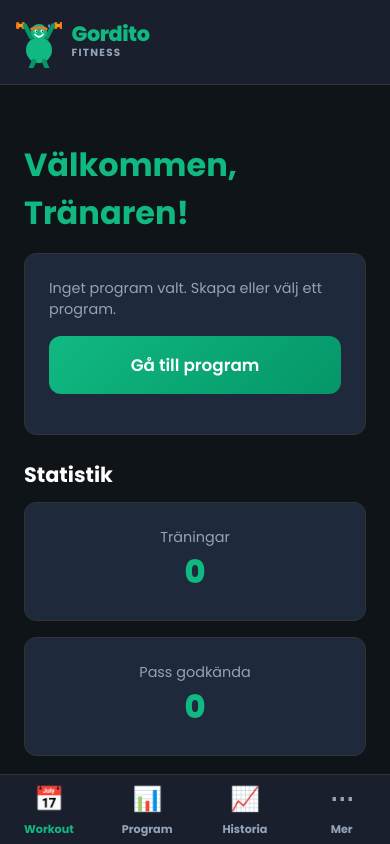
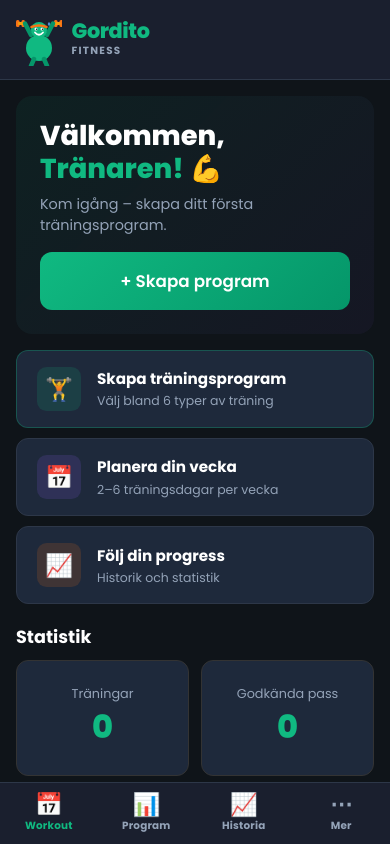
Before and after one commit to RadioBaron/Gordito-Fitness, a plain HTML site: page index.html in a window 390 px wide. Drawn offline with Linux system fonts and the light colour scheme; no server answers.

Commit message:
Mobile layout redesign: hero section, icon cards, responsive nav

```diff
--- a/index.html
+++ b/index.html
@@ -17,18 +17,18 @@
       --text-muted: #94a3b8;
     }
 
-    #app { display: flex; flex-direction: column; height: 100vh; }
-    #header { background: #1a1f2e; padding: 1rem; border-bottom: 1px solid #333; display: flex; justify-content: space-between; align-items: center; }
-    #header h1 { font-size: 1.5rem; color: var(--primary); }
-    #content { flex: 1; overflow-y: auto; padding: 1.5rem; max-width: 1200px; margin: 0 auto; width: 100%; }
-    #bottomNav { position: fixed; bottom: 0; left: 0; right: 0; background: #1a1f2e; border-top: 1px solid #333; display: flex; justify-content: space-around; height: 70px; padding-bottom: env(safe-area-inset-bottom, 0px); z-index: 100; }
-    .nav-item { flex: 1; display: flex; flex-direction: column; align-items: center; justify-content: center; cursor: pointer; color: var(--text-muted); border: none; background: none; font-size: 0.7rem; font-weight: 700; }
+    #app { display: flex; flex-direction: column; height: 100vh; height: 100dvh; }
+    #header { background: #1a1f2e; padding: 0.85rem 1rem; border-bottom: 1px solid #2d3748; display: flex; justify-content: space-between; align-items: center; flex-shrink: 0; }
+    #header h1 { font-size: 1.3rem; color: var(--primary); }
+    #content { flex: 1; overflow-y: auto; overflow-x: hidden; padding: 1rem; max-width: 600px; margin: 0 auto; width: 100%; -webkit-overflow-scrolling: touch; }
+    #bottomNav { position: fixed; bottom: 0; left: 0; right: 0; background: #1a1f2e; border-top: 1px solid #2d3748; display: flex; justify-content: space-around; z-index: 100; padding-bottom: env(safe-area-inset-bottom, 0px); }
+    .nav-item { flex: 1; display: flex; flex-direction: column; align-items: center; justify-content: center; cursor: pointer; color: var(--text-muted); border: none; background: none; font-size: 0.65rem; font-weight: 700; padding: 0.6rem 0; min-height: 60px; letter-spacing: 0.02em; }
     .nav-item.active { color: var(--primary); }
-    .nav-item span { font-size: 1.5rem; margin-bottom: 0.3rem; }
-
-    h2 { font-size: 2rem; margin: 2rem 0 1rem 0; color: var(--primary); }
-    h3 { font-size: 1.3rem; margin: 1.5rem 0 0.75rem 0; }
-    h4 { color: var(--primary); margin: 0.5rem 0; font-size: 1.1rem; }
+    .nav-item span { font-size: 1.4rem; margin-bottom: 0.2rem; line-height: 1; }
+
+    h2 { font-size: clamp(1.4rem, 6vw, 2rem); margin: 1.5rem 0 0.75rem 0; color: var(--primary); word-break: break-word; }
+    h3 { font-size: 1.1rem; margin: 1.25rem 0 0.6rem 0; }
+    h4 { color: var(--primary); margin: 0.5rem 0; font-size: 1rem; }
 
     .card { background: var(--card-bg); border: 1px solid #333; border-radius: 0.75rem; padding: 1.5rem; margin: 1rem 0; }
     .card:hover { border-color: var(--primary); transition: 0.2s; }
@@ -82,10 +82,20 @@
     #timerCount { font-size: 1.6rem; font-weight: 800; color: var(--primary); margin: 0 0.4rem; transition: color 0.3s; }
     .pr-badge { display: inline-block; background: linear-gradient(135deg, #f59e0b, #d97706); color: #fff; font-size: 0.7rem; font-weight: 800; padding: 0.15rem 0.4rem; border-radius: 0.25rem; margin-left: 0.4rem; vertical-align: middle; }
 
-    #content { padding-bottom: 160px; }
+    #content { padding-bottom: 100px; }
+    .hero-section { background: linear-gradient(135deg, rgba(16,185,129,0.08) 0%, rgba(139,92,246,0.05) 100%); border-radius: 1rem; padding: 1.5rem; margin-bottom: 1rem; }
+    .hero-title { font-size: clamp(1.6rem, 7vw, 2.2rem); font-weight: 800; color: #fff; line-height: 1.2; }
+    .hero-title span { color: var(--primary); display: block; }
+    .hero-desc { color: var(--text-muted); font-size: 0.9rem; margin: 0.5rem 0 1rem; }
+    .icon-card { display: flex; align-items: center; gap: 1rem; background: var(--card-bg); border: 1px solid #2d3748; border-radius: 0.75rem; padding: 1rem 1.25rem; margin: 0.65rem 0; }
+    .icon-card .icon-box { width: 44px; height: 44px; border-radius: 0.6rem; display: flex; align-items: center; justify-content: center; font-size: 1.4rem; flex-shrink: 0; }
+    .icon-card .ic-green { background: rgba(16,185,129,0.15); }
+    .icon-card .ic-purple { background: rgba(139,92,246,0.15); }
+    .icon-card .ic-orange { background: rgba(249,115,22,0.15); }
+    .icon-card .ic-text h4 { margin: 0; font-size: 0.95rem; color: #fff; }
+    .icon-card .ic-text p { margin: 0.15rem 0 0; font-size: 0.78rem; color: var(--text-muted); }
     @media (max-width: 768px) {
       .grid-2, .grid-3 { grid-template-columns: 1fr; }
-      #header h1 { font-size: 1.2rem; }
     }
   </style>
 </head>
@@ -700,10 +710,21 @@
 
       // ===== DASHBOARD =====
       renderDashboard() {
-        let html = '<h2>Välkommen, ' + (this.state.userName || 'Tränaren') + '!</h2>';
-
+        const name = this.state.userName || 'Tränaren';
         let activeProgram = this.state.programs.find(p => p.active);
         if (!activeProgram && this.state.programs.length > 0) activeProgram = this.state.programs[0];
+
+        // Hero section
+        let html = '<div class="hero-section">';
+        html += '<div class="hero-title">Välkommen,<span>' + name + '! 💪</span></div>';
+        if (activeProgram) {
+          html += '<p class="hero-desc">Du har ett aktivt program. Dags att träna!</p>';
+          html += '<button class="btn-primary" style="margin:0;" onclick="app.startWorkout()">▶ Starta träning</button>';
+        } else {
+          html += '<p class="hero-desc">Kom igång – skapa ditt första träningsprogram.</p>';
+          html += '<button class="btn-primary" style="margin:0;" onclick="app.setView(\'programs\')">+ Skapa program</button>';
+        }
+        html += '</div>';
 
         if (activeProgram) {
           const dayIdx = (activeProgram.currentDayInWeek || 0) % activeProgram.schedule.length;
@@ -775,27 +796,34 @@
           }
 
         } else {
-          html += '<div class="card"><p class="text-muted">Inget program valt. Skapa eller välj ett program.</p>';
-          html += '<button class="btn-primary" onclick="app.setView(\'programs\')">Gå till program</button></div>';
-        }
-
-        html += '<h3>Statistik</h3>';
-        html += '<div class="grid-2">';
-        html += '<div class="stat-card"><div class="text-muted">Träningar</div><div class="stat-value">' + this.state.workoutHistory.length + '</div></div>';
+          // No program – show quick-start icon cards
+          html += '<div class="icon-card" onclick="app.setView(\'programs\')" style="cursor:pointer;border-color:rgba(16,185,129,0.3);">';
+          html += '<div class="icon-box ic-green">🏋️</div>';
+          html += '<div class="ic-text"><h4>Skapa träningsprogram</h4><p>Välj bland 6 typer av träning</p></div></div>';
+          html += '<div class="icon-card" onclick="app.setView(\'programs\')" style="cursor:pointer;">';
+          html += '<div class="icon-box ic-purple">📅</div>';
+          html += '<div class="ic-text"><h4>Planera din vecka</h4><p>2–6 träningsdagar per vecka</p></div></div>';
+          html += '<div class="icon-card" onclick="app.setView(\'history\')" style="cursor:pointer;">';
+          html += '<div class="icon-box ic-orange">📈</div>';
+          html += '<div class="ic-text"><h4>Följ din progress</h4><p>Historik och statistik</p></div></div>';
+        }
+
+        // Stats
+        const totalW = this.state.workoutHistory.length;
         const passedAll = this.state.workoutHistory.filter(w => w.passed).length;
-        html += '<div class="stat-card"><div class="text-muted">Pass godkända</div><div class="stat-value">' + passedAll + '</div></div>';
+        html += '<h3 style="margin-top:1.25rem;">Statistik</h3>';
+        html += '<div style="display:grid;grid-template-columns:1fr 1fr;gap:0.75rem;">';
+        html += '<div class="stat-card"><div class="text-muted" style="font-size:0.8rem;">Träningar</div><div class="stat-value">' + totalW + '</div></div>';
+        html += '<div class="stat-card"><div class="text-muted" style="font-size:0.8rem;">Godkända pass</div><div class="stat-value">' + passedAll + '</div></div>';
         html += '</div>';
 
         if (this.state.workoutHistory.length > 0) {
-          html += '<h3>Senaste träning</h3>';
           const last = this.state.workoutHistory[this.state.workoutHistory.length - 1];
-          html += '<div class="card" style="display:flex;justify-content:space-between;align-items:center;">';
-          html += '<div><p><strong>' + last.day + '</strong></p>';
-          html += '<p class="text-muted">' + new Date(last.date).toLocaleDateString('sv-SE') + '</p></div>';
-          html += '<div style="text-align:right;">';
-          html += '<div style="font-size:1.5rem;">' + (last.passed ? '✅' : '⚠️') + '</div>';
-          if (last.completionPct !== undefined) html += '<div style="font-size:0.8rem;color:var(--text-muted);">' + last.completionPct + '%</div>';
-          html += '</div></div>';
+          html += '<h3 style="margin-top:1.25rem;">Senaste träning</h3>';
+          html += '<div class="icon-card">';
+          html += '<div class="icon-box ic-green">' + (last.passed ? '✅' : '⚠️') + '</div>';
+          html += '<div class="ic-text"><h4>' + last.day + '</h4>';
+          html += '<p>' + new Date(last.date).toLocaleDateString('sv-SE') + (last.completionPct !== undefined ? ' · ' + last.completionPct + '%' : '') + '</p></div></div>';
         }
 
         return html;
```
